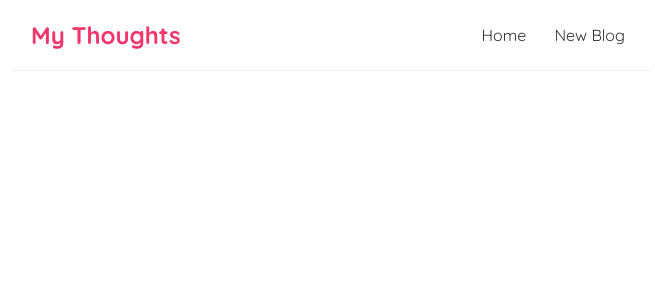
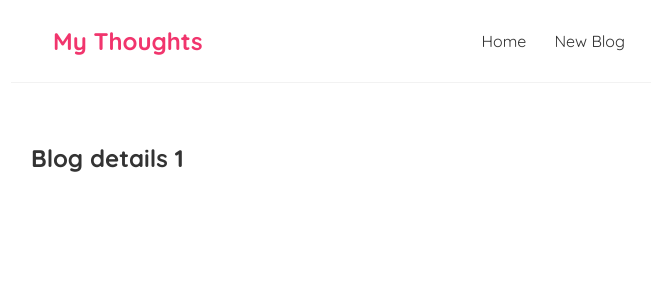
Before and after one commit to shekhar2702/BloggingApp, a React (Create React App) app: page /blogs/1 in a window 1280 px wide. Shown: the top 300 px of the page, without its empty margins (309-964 px from the left). Built offline with nearby package versions, Linux system fonts and the light colour scheme.

Commit message:
Added route parameter to handle dynamic page routing based on blog id.

```diff
--- a/src/App.js
+++ b/src/App.js
@@ -2,6 +2,7 @@
 import Navbar from "./Navbar";
 import Create from "./Create";
 import { BrowserRouter as Router, Route, Switch } from "react-router-dom";
+import BlogDetail from "./BlogDetail";
 function App() {
   return (
     <Router>
@@ -15,6 +16,9 @@
             <Route path="/create">
               <Create />
             </Route>
+            <Route path="/blogs/:id">
+              <BlogDetail />
+            </Route>
           </Switch>
         </div>
       </div>
--- /dev/null
+++ b/src/BlogDetail.js
@@ -0,0 +1,12 @@
+import { useParams } from "react-router";
+
+const BlogDetail = () => {
+  const { id } = useParams();
+  return (
+    <div className="blog-details">
+      <h2>Blog details {id}</h2>
+    </div>
+  );
+};
+
+export default BlogDetail;
--- a/src/BlogList.js
+++ b/src/BlogList.js
@@ -1,11 +1,15 @@
+import { Link } from "react-router-dom";
+
 function BlogList({ blogs, title }) {
   return (
     <div className="blog-list">
       <h2>{title}</h2>
       {blogs.map((blog) => (
-        <div className="blog-preview" key={blog.id}>
-          <h2>{blog.title}</h2>
-          <p>{blog.author}</p>
+        <div className="blog-preview test" key={blog.id}>
+          <Link to={`/blogs/${blog.id}`}>
+            <h2>{blog.title}</h2>
+            <p>{blog.author}</p>
+          </Link>
         </div>
       ))}
     </div>
--- a/src/Navbar.js
+++ b/src/Navbar.js
@@ -3,7 +3,9 @@
 function Navbar() {
   return (
     <nav className="navbar">
-      <h1>My Thoughts</h1>
+      <Link to="/">
+        <h1>My Thoughts</h1>
+      </Link>
       <div className="links">
         <Link to="/">Home</Link>
         <Link to="/create">New Blog</Link>
--- a/src/index.css
+++ b/src/index.css
@@ -47,3 +47,6 @@
   color: #f1356d;
   margin-bottom: 8px;
 }
+.blog-preview a {
+  text-decoration: none;
+}
```
